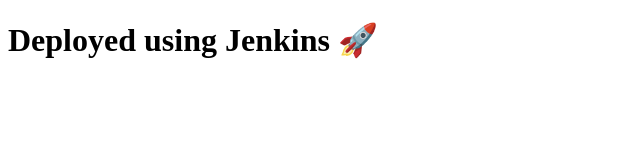
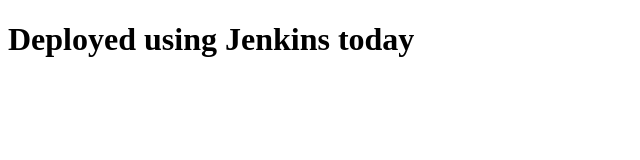
Before and after one commit to manikumarat3-blip/frontend-jenkins-app, a plain HTML site: page index.html in a window 1280 px wide. Shown: the whole page, without its empty margins (0-640 px from the left). Drawn offline with Linux system fonts and the light colour scheme.

Commit message:
Update index.html

```diff
--- a/index.html
+++ b/index.html
@@ -4,6 +4,6 @@
     <title>Jenkins CI/CD</title>
 </head>
 <body>
-    <h1>Deployed using Jenkins 🚀</h1>
+    <h1>Deployed using Jenkins today</h1>
 </body>
 </html>
```
